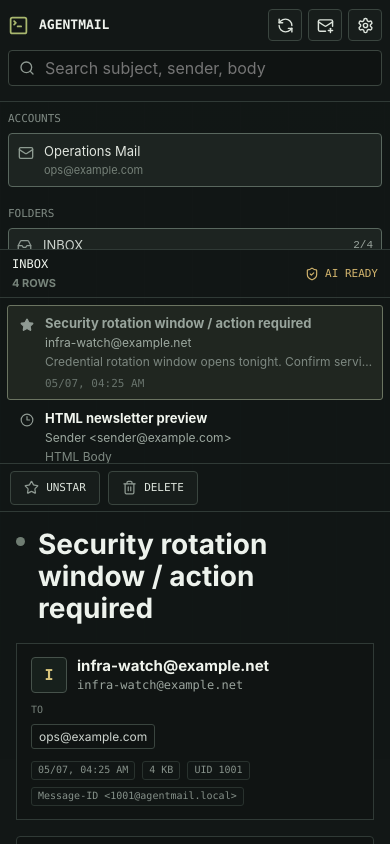
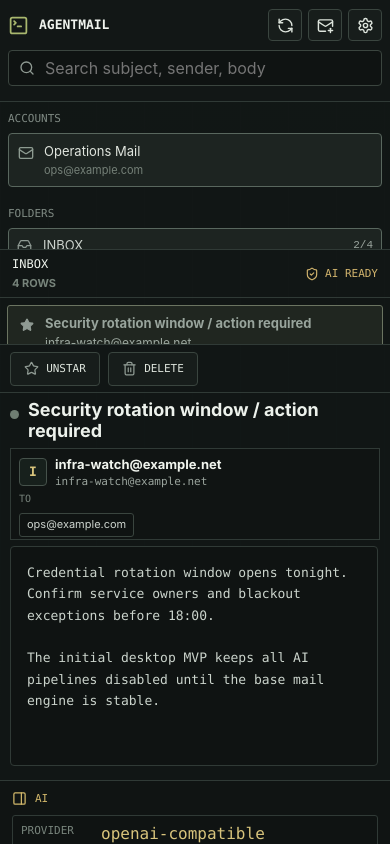
Before and after one commit to HtpsDeathSky/agentmail, a React (Vite) app in the folder ui/: page / in a window 390 px wide. Built offline with nearby package versions, Linux system fonts and the light colour scheme.

Commit message:
fix: keep mail body as detail scroll region

```diff
--- a/ui/src/App.tsx
+++ b/ui/src/App.tsx
@@ -145,7 +145,7 @@ export const MAIL_SYNC_EVENT = "agentmail-mail-sync";
 const WORKSPACE_LIST_MIN_WIDTH = 320;
 const WORKSPACE_DETAIL_MIN_WIDTH = 420;
 const WORKSPACE_DIVIDER_WIDTH = 8;
-export const MESSAGE_HEADER_STICKY_Z_INDEX = 2;
+export const MESSAGE_DETAIL_HEADER_LAYER_Z_INDEX = 2;
 export const MODAL_BACKDROP_Z_INDEX = 100;
 export const MESSAGE_ENVELOPE_BORDER_MODE = "full";
 export const MESSAGE_ENVELOPE_BOTTOM_EDGE_MODE = "single";
@@ -159,13 +159,25 @@ export function getMessageEnvelopeBottomEdgeMode() {
   return MESSAGE_ENVELOPE_BOTTOM_EDGE_MODE;
 }
 
-export function getResponsiveMessageDetailRows(viewportHeight: number, topbarHeight: number, activityLogHeight: number) {
+export function getResponsiveMessageDetailRows(
+  viewportHeight: number,
+  topbarHeight: number,
+  activityLogHeight: number,
+  viewportWidth = Number.POSITIVE_INFINITY
+) {
   const workspaceHeight = viewportHeight - topbarHeight - activityLogHeight;
   const accountRailHeight = Math.max(96, workspaceHeight * 0.2);
   const mailWorkspaceHeight = workspaceHeight - accountRailHeight;
-  const messageListHeight = Math.max(180, mailWorkspaceHeight * 0.34);
+  const usesCompactRows = viewportWidth <= 1039;
+  const messageListHeight = usesCompactRows ? Math.max(64, mailWorkspaceHeight * 0.16) : Math.max(180, mailWorkspaceHeight * 0.34);
   const detailPaneHeight = mailWorkspaceHeight - messageListHeight;
-  const detailScrollHeight = detailPaneHeight - 48;
+  const detailToolbarHeight = 48;
+  const messageHeaderFixedHeight = usesCompactRows ? 132 : 96;
+  const aiPanelHeight = usesCompactRows ? 64 : 220;
+  const messageBodyScrollHeight = Math.max(
+    1,
+    detailPaneHeight - detailToolbarHeight - messageHeaderFixedHeight - aiPanelHeight
+  );
 
   return {
     workspaceHeight,
@@ -173,7 +185,10 @@ export function getResponsiveMessageDetailRows(viewportHeight: number, topbarHei
     mailWorkspaceHeight,
     messageListHeight,
     detailPaneHeight,
-    detailScrollHeight
+    detailToolbarHeight,
+    messageHeaderFixedHeight,
+    aiPanelHeight,
+    messageBodyScrollHeight
   };
 }
 
@@ -1167,8 +1182,8 @@ export function App() {
                     DELETE
                   </button>
                 </div>
-                <div className="detail-scroll">
-                  <article className="message-detail">
+                <article className="message-reading-shell">
+                  <div className="message-header-fixed">
                     <div className="message-heading">
                       <span className={selectedMessage.flags.is_read ? "read-dot" : "unread-dot"} />
                       <h1>{selectedMessage.subject}</h1>
@@ -1213,6 +1228,8 @@ export function App() {
                         ))}
                       </div>
                     </div>
+                  </div>
+                  <div className="message-body-scroll">
                     {selectedRenderableHtml ? (
                       <div className="body-html-block">
                         <HtmlMailFrame html={selectedRenderableHtml} />
@@ -1230,6 +1247,7 @@ export function App() {
                         ))}
                       </div>
                     ) : null}
+                  </div>
                 </article>
                 <AiPanel
                   settings={aiSettings}
@@ -1239,7 +1257,6 @@ export function App() {
                   isActionRunning={isActionRunning}
                   onAnalyze={handleSelectedAnalyze}
                 />
-                </div>
               </>
             ) : (
               <div className="empty-detail">
--- a/ui/src/styles/app.css
+++ b/ui/src/styles/app.css
@@ -670,7 +670,7 @@ select {
 
 .detail-pane {
   display: grid;
-  grid-template-rows: 48px minmax(0, 1fr);
+  grid-template-rows: 48px minmax(0, 1fr) minmax(160px, 220px);
   flex: 1 1 0;
   min-height: 0;
   min-width: 420px;
@@ -693,15 +693,27 @@ select {
   font: 11px "Cascadia Mono", Consolas, monospace;
 }
 
-.message-detail {
-  min-height: 0;
-  overflow: visible;
+.message-reading-shell {
+  display: grid;
+  grid-template-rows: auto minmax(0, 1fr);
+  min-width: 0;
+  min-height: 0;
+  overflow: hidden;
   padding: 22px;
 }
 
-.detail-scroll {
+.message-header-fixed {
+  display: grid;
+  gap: 0;
+  min-width: 0;
+  min-height: 0;
+}
+
+.message-body-scroll {
+  min-width: 0;
   min-height: 0;
   overflow: auto;
+  padding-right: 2px;
 }
 
 .message-heading {
@@ -737,9 +749,6 @@ select {
 }
 
 .message-envelope {
-  position: sticky;
-  top: 0;
-  z-index: 2;
   display: grid;
   gap: 12px;
   margin: 18px 0 16px;
@@ -911,7 +920,7 @@ select {
   grid-template-rows: auto auto auto minmax(0, 1fr) auto auto;
   gap: 9px;
   min-height: 0;
-  overflow: visible;
+  overflow: hidden;
   padding: 10px 12px;
   border-top: 1px solid var(--color-border);
   background: var(--color-surface-muted);
@@ -1062,6 +1071,8 @@ select {
 .ai-history {
   display: grid;
   gap: 4px;
+  min-height: 0;
+  overflow: auto;
 }
 
 .ai-history div {
@@ -1550,7 +1561,7 @@ select {
 
   .mail-workspace {
     display: grid;
-    grid-template-rows: minmax(180px, 34%) minmax(0, 1fr);
+    grid-template-rows: minmax(64px, 16%) minmax(0, 1fr);
   }
 
   .workspace-divider {
@@ -1569,7 +1580,57 @@ select {
   }
 
   .detail-pane {
+    grid-template-rows: 48px minmax(0, 1fr) 64px;
     min-height: 0;
+  }
+
+  .ai-panel {
+    overflow: auto;
+  }
+
+  .message-reading-shell {
+    padding: 8px 12px;
+  }
+
+  .message-envelope {
+    gap: 6px;
+    margin: 6px 0;
+    max-height: 92px;
+    overflow: auto;
+    padding: 8px;
+  }
+
+  .message-heading {
+    gap: 8px;
+  }
+
+  .message-heading h1 {
+    font-size: 18px;
+    line-height: 1.12;
+  }
+
+  .sender-identity {
+    grid-template-columns: 28px minmax(0, 1fr);
+    gap: 8px;
+  }
+
+  .sender-avatar {
+    width: 28px;
+    height: 28px;
+    font-size: 13px;
+  }
+
+  .sender-identity strong {
+    font-size: 13px;
+  }
+
+  .sender-identity div > span,
+  .recipient-chip {
+    font-size: 11px;
+  }
+
+  .message-secondary-meta {
+    gap: 4px;
   }
 
   .form-grid,
@@ -1645,7 +1706,7 @@ select {
   }
 
   .mail-workspace {
-    grid-template-rows: minmax(180px, 36%) minmax(0, 1fr);
+    grid-template-rows: minmax(64px, 16%) minmax(0, 1fr);
   }
 
   .message-row {
@@ -1660,8 +1721,8 @@ select {
     overflow: auto hidden;
   }
 
-  .message-detail {
-    padding: 16px;
+  .message-reading-shell {
+    padding: 8px 10px;
   }
 
   .status-console {
```
Also changed, not shown: 3 other files (tests, documents, lock files or other folders). Lines whose indentation alone changed are shown as unchanged.
